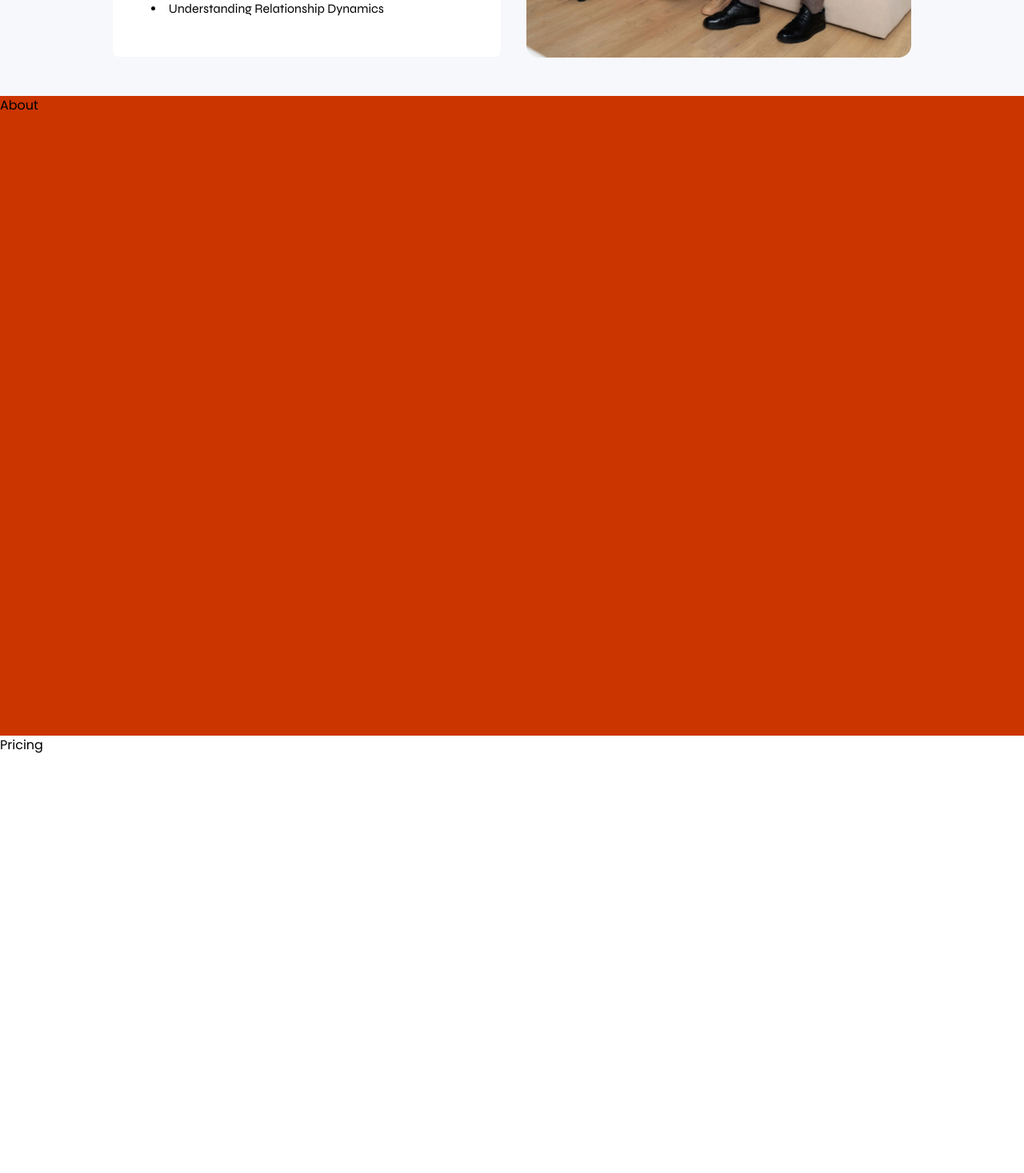
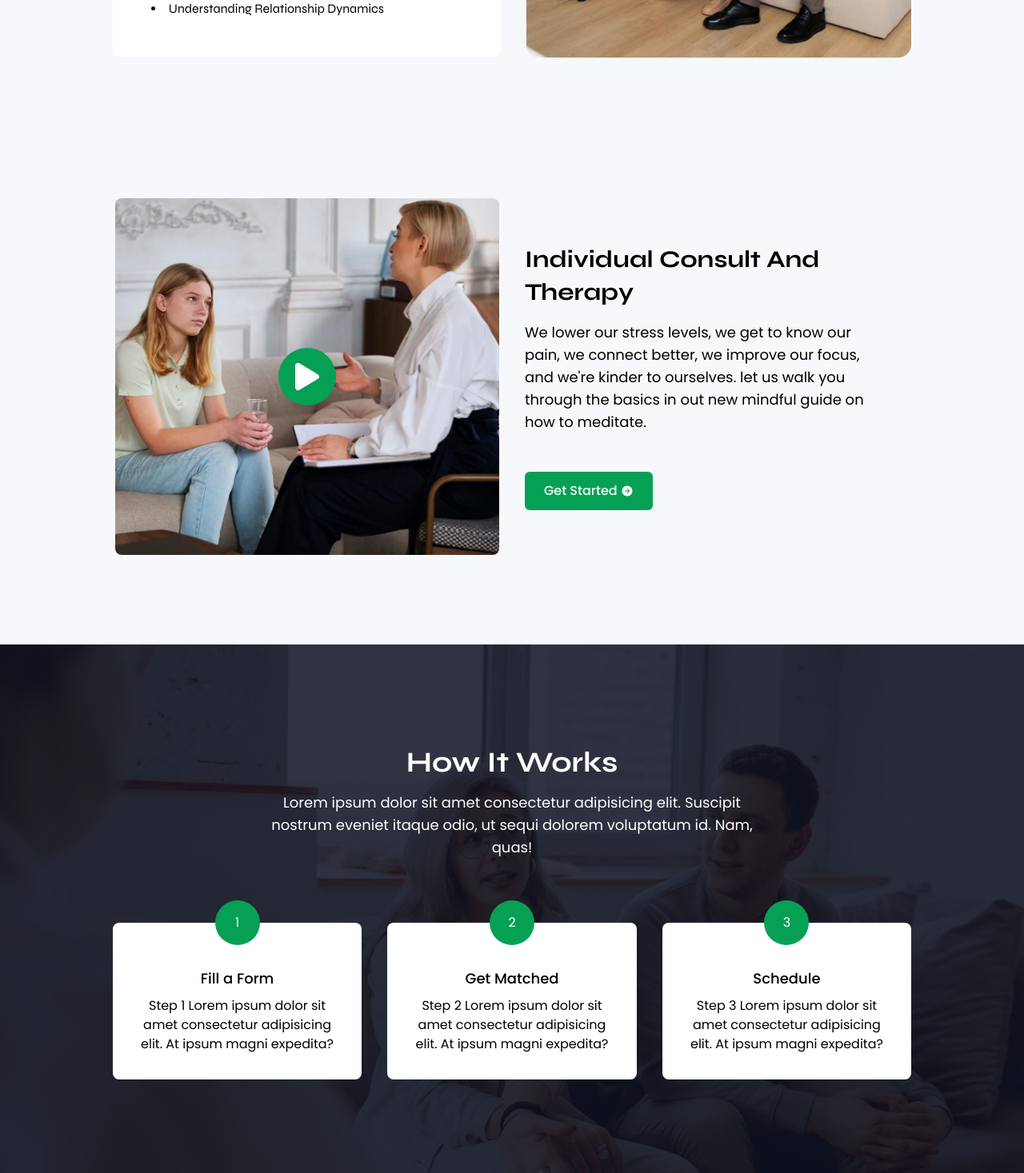
Before and after one commit to guddudash73/Mindleap, a React (Vite) app: page / in a window 1280 px wide. Shown: the part 1520-2987 px from the top of the page at 80% size. Built offline with nearby package versions, Linux system fonts and the light colour scheme.

Commit message:
added about and Working Steps section

```diff
--- a/src/App.jsx
+++ b/src/App.jsx
@@ -5,6 +5,7 @@ import Navbar from "./components/Navbar";
 import Pricing from "./components/Pricing";
 import Services from "./components/Services";
 import Testimonial from "./components/Testimonial";
+import WorkingStep from "./components/WorkingStep";
 
 function App() {
   return (
@@ -13,6 +14,7 @@ function App() {
       <Hero></Hero>
       <Services></Services>
       <About></About>
+      <WorkingStep></WorkingStep>
       <Pricing></Pricing>
       <Testimonial></Testimonial>
     </div>
--- a/src/components/About.jsx
+++ b/src/components/About.jsx
@@ -1,9 +1,87 @@
-import React from "react";
+import React, { useState } from "react";
+import thumbnail from "../assets/video-thumbnail.webp";
+import { IoPlay } from "react-icons/io5";
+import { CgClose } from "react-icons/cg";
+import { IoArrowForwardCircle } from "react-icons/io5";
 
 const About = () => {
+  const [isVideoPlaying, setIsVideoPlaying] = useState(false);
+
+  const handleplay = () => {
+    setIsVideoPlaying(true);
+  };
+
+  const handleCloseVideo = () => {
+    setIsVideoPlaying(false);
+  };
+
   return (
-    <div id="about" className="h-screen bg-orange-700">
-      About
+    <div id="about" className="bg-[#f7f8fc] pb-16 pt-20">
+      <div className="container mx-auto">
+        <div className="py-12 px-4 md:w-4/5 mx-auto flex flex-col md:flex-row items-center gap-8">
+          {/* left side */}
+          <div className="md:w-1/2 w-full mb-8 md:mb-0">
+            {!isVideoPlaying ? (
+              <div className="relative">
+                <img
+                  src={thumbnail}
+                  alt="video-thumbnail"
+                  className="w-full md:h-[446px] h-auto rounded-lg object-cover"
+                />
+                <button
+                  onClick={handleplay}
+                  className="absolute top-1/2 left-1/2 transform -translate-x-1/2 -translate-y-1/2 bg-primary p-3 rounded-full shadow-lg cursor-pointer"
+                >
+                  <IoPlay className="size-12 text-white"></IoPlay>
+                </button>
+              </div>
+            ) : null}
+          </div>
+
+          {/* right side */}
+          <div className="md:w-1/2 w-full">
+            <h2 className="text-3xl font-secondary font-bold mb-4 leading-snug capitalize">
+              individual consult and therapy
+            </h2>
+            <p className="text-lg mb-12 md:pr-8">
+              We lower our stress levels, we get to know our pain, we connect
+              better, we improve our focus, and we're kinder to ourselves. let
+              us walk you through the basics in out new mindful guide on how to
+              meditate.
+            </p>
+            <button className="bg-primary text-white py-3 px-6  font-medium rounded-md hover:bg-primary/90 cursor-pointer">
+              <a href="#contact" className="flex gap-1 items-center">
+                {" "}
+                <span>Get Started</span>
+                <IoArrowForwardCircle />
+              </a>
+            </button>
+          </div>
+        </div>
+
+        {isVideoPlaying && (
+          <div className="fixed inset-0 bg-black/75 flex items-center justify-center z-50">
+            <div className=" relative w-full h-full flex items-center justify-center">
+              <iframe
+                width="560"
+                height="315"
+                src="https://www.youtube.com/embed/tX8TgVR33KM?si=mHOJknAed-gsCOWT"
+                title="YouTube video player"
+                frameborder="0"
+                allow="accelerometer; autoplay; clipboard-write; encrypted-media; gyroscope; picture-in-picture; web-share"
+                referrerpolicy="strict-origin-when-cross-origin"
+                allowfullscreen
+              ></iframe>
+              <button
+                onClick={handleCloseVideo}
+                className="absolute top-4 right-4 text-white text-2xl cursor-pointer"
+              >
+                <CgClose className="size-8" />
+              </button>
+            </div>
+          </div>
+        )}
+      </div>
     </div>
   );
 };
--- /dev/null
+++ b/src/components/WorkingStep.jsx
@@ -0,0 +1,58 @@
+import React from "react";
+
+const WorkingStep = () => {
+  return (
+    <div className="relative bg-cover bg-center py-12 bg-[image:var(--bg-image)]">
+      <div className="absolute inset-0 bg-heroBg/85"></div>
+      <div className="relative container mx-auto px-4 py-20">
+        <div className="text-white text-center mb-20">
+          <h2 className="text-4xl font-bold font-secondary mb-4">
+            How It Works
+          </h2>
+          <p className="text-lg md:w-1/2 w-full mx-auto">
+            Lorem ipsum dolor sit amet consectetur adipisicing elit. Suscipit
+            nostrum eveniet itaque odio, ut sequi dolorem voluptatum id. Nam,
+            quas!
+          </p>
+        </div>
+
+        <div className="flex flex-col md:w-4/5 mx-auto md:flex-row gap-8">
+          <div className="relative bg-white text-center rounded-lg p-6 flex-1">
+            <div className="absolute top-0 left-1/2 transform -translate-x-1/2 -translate-y-1/2 bg-primary text-white size-14 rounded-full flex items-center justify-center">
+              1
+            </div>
+            <h3 className="text-lg font-medium mt-8">Fill a Form</h3>
+            <p className="my-2">
+              Step 1 Lorem ipsum dolor sit amet consectetur adipisicing elit. At
+              ipsum magni expedita?
+            </p>
+          </div>
+
+          <div className="relative bg-white text-center rounded-lg p-6 flex-1">
+            <div className="absolute top-0 left-1/2 transform -translate-x-1/2 -translate-y-1/2 bg-primary text-white size-14 rounded-full flex items-center justify-center">
+              2
+            </div>
+            <h3 className="text-lg font-medium mt-8">Get Matched</h3>
+            <p className="my-2">
+              Step 2 Lorem ipsum dolor sit amet consectetur adipisicing elit. At
+              ipsum magni expedita?
+            </p>
+          </div>
+
+          <div className="relative bg-white text-center rounded-lg p-6 flex-1">
+            <div className="absolute top-0 left-1/2 transform -translate-x-1/2 -translate-y-1/2 bg-primary text-white size-14 rounded-full flex items-center justify-center">
+              3
+            </div>
+            <h3 className="text-lg font-medium mt-8">Schedule</h3>
+            <p className="my-2">
+              Step 3 Lorem ipsum dolor sit amet consectetur adipisicing elit. At
+              ipsum magni expedita?
+            </p>
+          </div>
+        </div>
+      </div>
+    </div>
+  );
+};
+
+export default WorkingStep;
--- a/src/index.css
+++ b/src/index.css
@@ -8,3 +8,9 @@
   --font-primary: "Poppins", sans-serif;
   --font-secondary: "Syne", sans-serif;
 }
+
+@layer base {
+  :root {
+    --bg-image: url("/work-proceess.webp");
+  }
+}
```
Also changed, not shown: public/work-proceess.webp (added).
